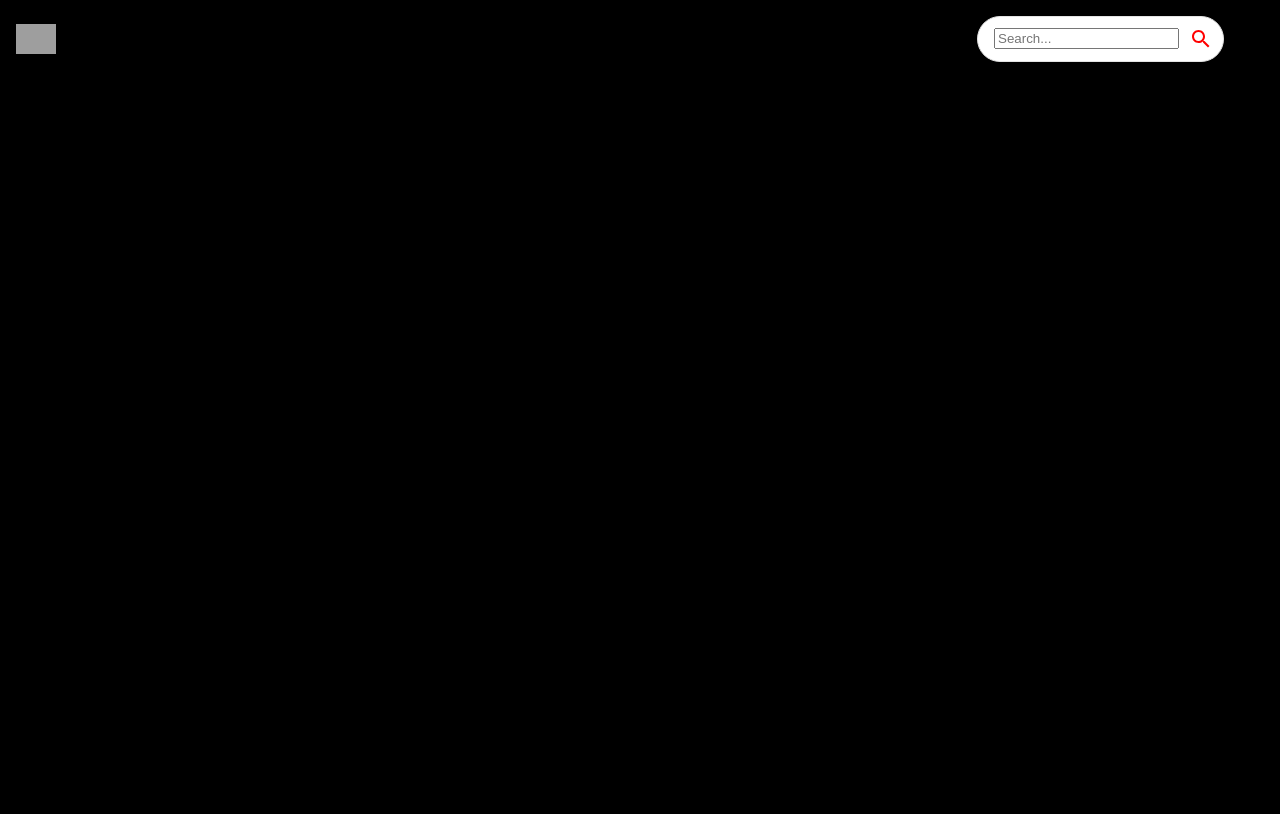
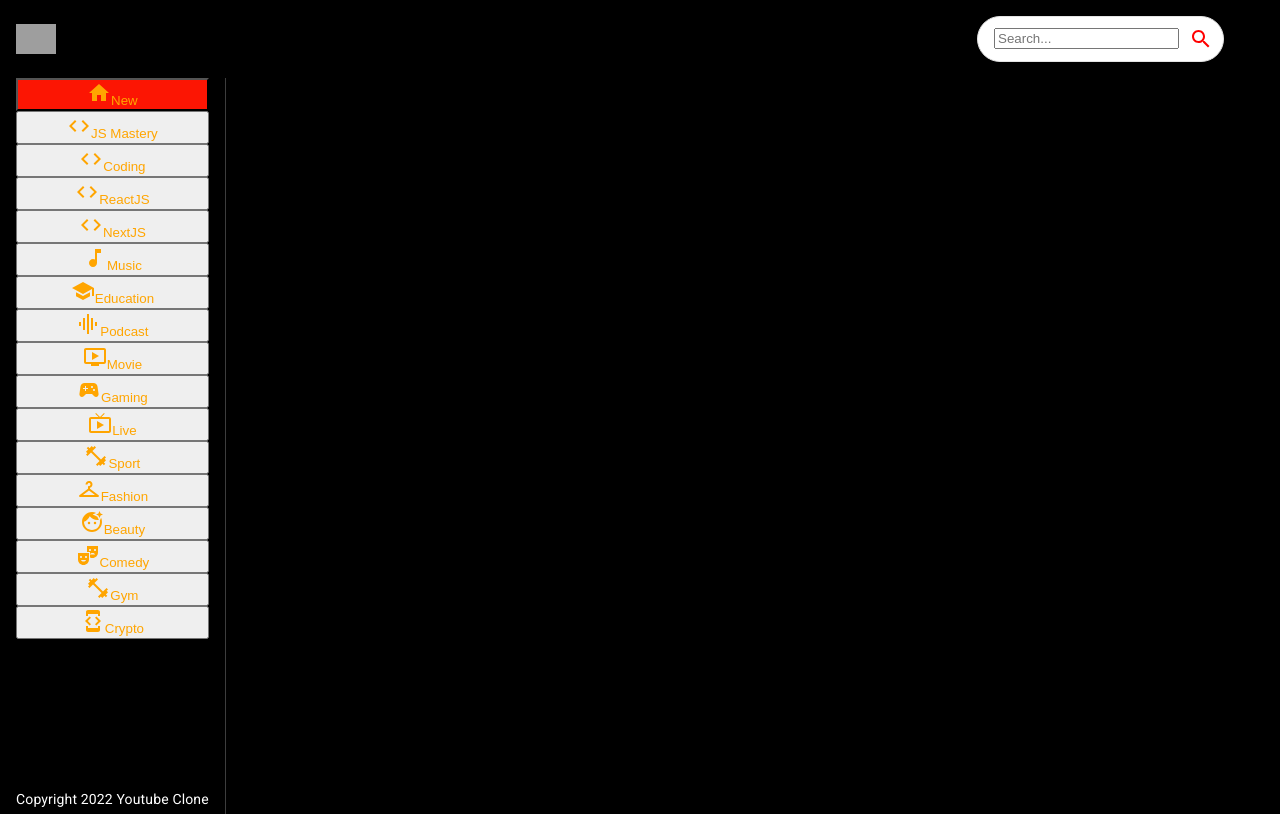
Before and after one commit to AfandiElomda/personal-project-1, a React (Create React App) app: page / in a window 1280 px wide. Built offline with nearby package versions, Linux system fonts and the light colour scheme; grey boxes are pictures that could not be loaded.

Commit message:
mapped data styling

```diff
--- a/src/components/Feed.jsx
+++ b/src/components/Feed.jsx
@@ -1,12 +1,16 @@
 import {useState, useEffect} from 'react';
 import {Box, Stack, Typography} from '@mui/material';
+import Sidebar from './Sidebar';
 
 const Feed = () => (
     <Stack sx={{flexDirection: {sx: "column", md: "row"}}}>
-        <Box sx={{height: {sx: 'auto', md: '92vh'}}}>
-
+        <Box sx={{height: {sx: 'auto', md: '92vh'}, borderRight:'1px solid #3d3d3d',px:{sx: 0, md: 2}}}>
+            <Sidebar/>
+            <Typography className="copyright"
+            variant="body2" sx={{mt: 1.5, color: '#fff'}}>
+                Copyright 2022 Youtube Clone
+            </Typography>
         </Box>
-
     </Stack>
   )
 
--- /dev/null
+++ b/src/components/Sidebar.jsx
@@ -0,0 +1,32 @@
+import {Stack} from "@mui/material";
+import {categories} from '../utils/constants';
+
+const selectedCategory = 'New';
+
+const Sidebar = () => (
+    <Stack
+    direction="row"
+    sx={{
+        overflowY: "auto",
+        height: {sx: 'auto', md: '95%'},
+        flexDirection: {md: 'column'},
+    }}>
+     {categories.map((category) => (
+        <button
+        className="category-btn"
+        style={{
+            background: category.name ===
+            selectedCategory && '#FC1503',
+            color: 'orange'
+        }}
+        key={category.name}>
+            <span>{category.icon}</span>
+            <span>{category.name}</span>
+        </button>
+     ))}
+
+    </Stack>
+  )
+
+
+export default Sidebar
--- a/src/components/index.js
+++ b/src/components/index.js
@@ -4,3 +4,4 @@
 export {default as SearchFeed} from './SearchFeed';
 export {default as VideoDetail} from './VideoDetail';
 export {default as SearchBar} from './SearchBar';
+export {default as Sidebar} from './Sidebar';
```
